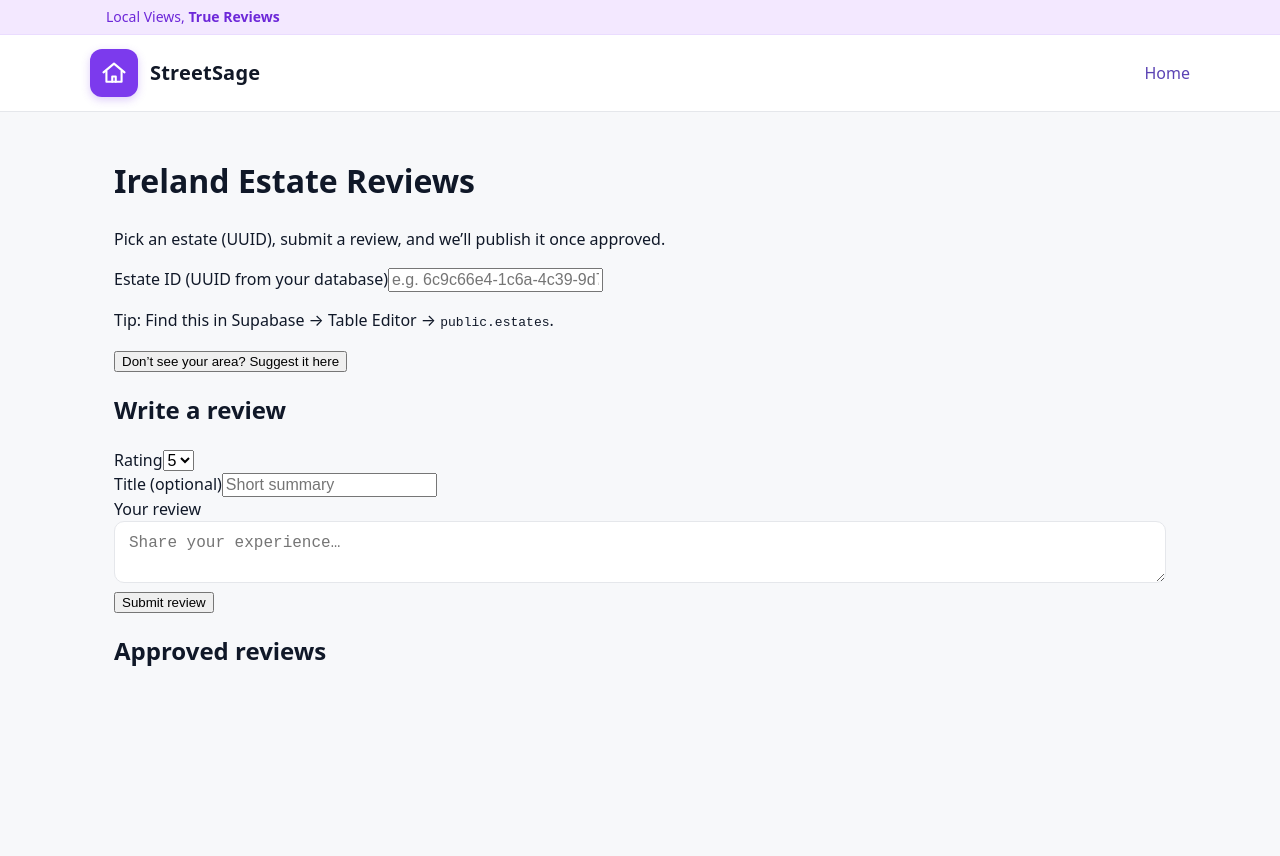
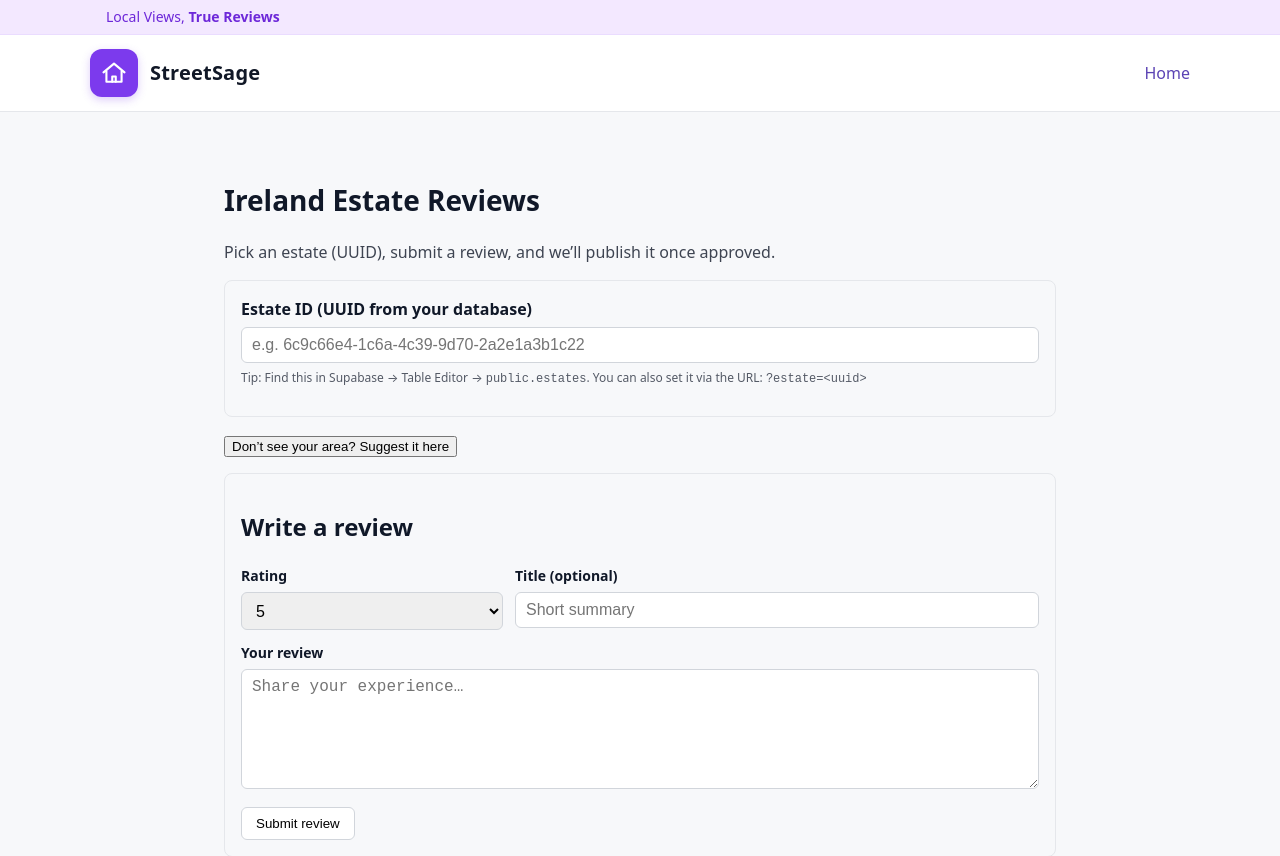
Before and after one commit to seamusk84/reviewer, a Next.js app: page / in a window 1280 px wide. Shown: the top 856 px of the page. Before the commit the page ends 800 px from the top, so only its background shows below. Built offline with nearby package versions, Linux system fonts and the light colour scheme.

Commit message:
Update index.tsx

```diff
--- a/pages/index.tsx
+++ b/pages/index.tsx
@@ -35,17 +35,17 @@ function Reviews({ estateId }: { estateId: string | null }) {
   }, [estateId]);
 
   if (!estateId) return null;
-  if (loading) return <p className="mt-3 text-sm opacity-70">Loading reviews…</p>;
-  if (error) return <p className="mt-3 text-sm text-red-600">{error}</p>;
-  if (!items.length) return <p className="mt-3 text-sm opacity-70">No reviews yet.</p>;
+  if (loading) return <p style={{opacity:.7, marginTop:12}}>Loading reviews…</p>;
+  if (error) return <p style={{color:"#b91c1c", marginTop:12}}>{error}</p>;
+  if (!items.length) return <p style={{opacity:.7, marginTop:12}}>No reviews yet.</p>;
 
   return (
-    <div className="mt-3 space-y-3">
+    <div style={{marginTop:12}}>
       {items.map((r) => (
-        <div key={r.id} className="border rounded p-3">
-          <p className="text-xs opacity-60">{new Date(r.created_at).toLocaleDateString()}</p>
-          <p className="font-medium">{r.title || "(no title)"} • {r.rating}/5</p>
-          <p className="whitespace-pre-wrap mt-1">{r.body}</p>
+        <div key={r.id} style={{border:"1px solid #e5e7eb", borderRadius:8, padding:12, marginBottom:12}}>
+          <p style={{fontSize:12, opacity:.6}}>{new Date(r.created_at).toLocaleDateString()}</p>
+          <p style={{fontWeight:600}}>{r.title || "(no title)"} • {r.rating}/5</p>
+          <p style={{whiteSpace:"pre-wrap", marginTop:6}}>{r.body}</p>
         </div>
       ))}
     </div>
@@ -53,7 +53,14 @@ function Reviews({ estateId }: { estateId: string | null }) {
 }
 
 export default function HomePage() {
+  // 1) read ?estate=<uuid> from URL
   const [estateId, setEstateId] = React.useState<string>("");
+  React.useEffect(() => {
+    const url = new URL(window.location.href);
+    const q = url.searchParams.get("estate");
+    if (q && !estateId) setEstateId(q);
+  }, []);
+
   const [rating, setRating] = React.useState<number>(5);
   const [title, setTitle] = React.useState<string>("");
   const [body, setBody] = React.useState<string>("");
@@ -91,6 +98,11 @@ export default function HomePage() {
     }
   }
 
+  // inline styles so inputs are guaranteed to show (no Tailwind needed)
+  const box = { border:"1px solid #e5e7eb", borderRadius:8, padding:16, marginTop:8 } as const;
+  const input = { width:"100%", border:"1px solid #d1d5db", borderRadius:6, padding:"8px 10px" } as const;
+  const btn = { padding:"8px 14px", border:"1px solid #d1d5db", borderRadius:6, background:"#fff", cursor:"pointer" } as const;
+
   return (
     <>
       <Head>
@@ -98,87 +110,90 @@ export default function HomePage() {
         <meta name="description" content="Independent reviews of Irish housing estates" />
       </Head>
 
-      <main className="max-w-3xl mx-auto p-6 space-y-6">
-        <header className="space-y-1">
-          <h1 className="text-2xl font-semibold">Ireland Estate Reviews</h1>
-          <p className="text-sm opacity-80">
+      <main style={{maxWidth:880, margin:"0 auto", padding:24}}>
+        <header style={{marginBottom:12}}>
+          <h1 style={{fontSize:28, fontWeight:700}}>Ireland Estate Reviews</h1>
+          <p style={{opacity:.8}}>
             Pick an estate (UUID), submit a review, and we’ll publish it once approved.
           </p>
         </header>
 
-        {/* ESTATE SELECTION */}
-        <section className="border rounded p-4 space-y-2">
-          <label className="text-sm font-medium" htmlFor="estateId">Estate ID (UUID from your database)</label>
+        {/* ESTATE SELECTION (inline-styled, cannot be hidden by CSS) */}
+        <section style={box}>
+          <label htmlFor="estateId" style={{display:"block", fontWeight:600, marginBottom:6}}>
+            Estate ID (UUID from your database)
+          </label>
           <input
             id="estateId"
             type="text"
-            className="border rounded p-2 w-full"
             placeholder="e.g. 6c9c66e4-1c6a-4c39-9d70-2a2e1a3b1c22"
             value={estateId}
             onChange={(e) => setEstateId(e.target.value)}
+            style={input}
           />
-          <p className="text-xs opacity-70">
+          <p style={{fontSize:12, opacity:.7, marginTop:6}}>
             Tip: Find this in Supabase → Table Editor → <code>public.estates</code>.
+            You can also set it via the URL: <code>?estate=&lt;uuid&gt;</code>
           </p>
         </section>
 
         {/* SUGGEST AN AREA */}
-        <section>
+        <section style={{marginTop:16}}>
           <SuggestEstate />
         </section>
 
         {/* REVIEW FORM */}
-        <section className="border rounded p-4 space-y-3">
-          <h2 className="font-medium">Write a review</h2>
-          <form className="space-y-3" onSubmit={handleSubmit}>
-            <div className="grid grid-cols-1 md:grid-cols-3 gap-3">
+        <section style={{...box, marginTop:16}}>
+          <h2 style={{fontWeight:600}}>Write a review</h2>
+          <form onSubmit={handleSubmit}>
+            <div style={{display:"grid", gap:12, gridTemplateColumns:"1fr 2fr"}}>
               <div>
-                <label className="text-sm font-medium" htmlFor="rating">Rating</label>
+                <label htmlFor="rating" style={{display:"block", fontSize:14, fontWeight:600, marginBottom:6}}>Rating</label>
                 <select
                   id="rating"
-                  className="border rounded p-2 w-full"
                   value={rating}
                   onChange={(e) => setRating(Number(e.target.value))}
+                  style={{...input, height:38}}
                 >
                   {[5,4,3,2,1].map(n => <option key={n} value={n}>{n}</option>)}
                 </select>
               </div>
-              <div className="md:col-span-2">
-                <label className="text-sm font-medium" htmlFor="title">Title (optional)</label>
+              <div>
+                <label htmlFor="title" style={{display:"block", fontSize:14, fontWeight:600, marginBottom:6}}>Title (optional)</label>
                 <input
                   id="title"
                   type="text"
-                  className="border rounded p-2 w-full"
                   placeholder="Short summary"
                   value={title}
                   onChange={(e) => setTitle(e.target.value)}
+                  style={input}
                 />
               </div>
             </div>
 
-            <div>
-              <label className="text-sm font-medium" htmlFor="body">Your review</label>
+            <div style={{marginTop:12}}>
+              <label htmlFor="body" style={{display:"block", fontSize:14, fontWeight:600, marginBottom:6}}>Your review</label>
               <textarea
                 id="body"
-                className="border rounded p-2 w-full min-h-[120px]"
                 placeholder="Share your experience…"
                 value={body}
                 onChange={(e) => setBody(e.target.value)}
+                style={{...input, minHeight:120}}
               />
             </div>
 
-            {submitErr && <p className="text-sm text-red-600">{submitErr}</p>}
-            {submitMsg && <p className="text-sm text-green-700">{submitMsg}</p>}
+            {submitErr && <p style={{color:"#b91c1c", marginTop:8}}>{submitErr}</p>}
+            {submitMsg && <p style={{color:"#166534", marginTop:8}}>{submitMsg}</p>}
 
-            <button className="px-4 py-2 border rounded" disabled={submitting} type="submit">
+            <button disabled={submitting} type="submit" style={{...btn, marginTop:12}}>
               {submitting ? "Submitting…" : "Submit review"}
             </button>
           </form>
         </section>
 
         {/* APPROVED REVIEWS */}
-        <section className="border rounded p-4">
-          <h2 className="font-medium">Approved reviews</h2>
+        <section style={{...box, marginTop:16}}>
+          <h2 style={{fontWeight:600}}>Approved reviews</h2>
           <Reviews estateId={selectedEstateId} />
         </section>
       </main>
```
